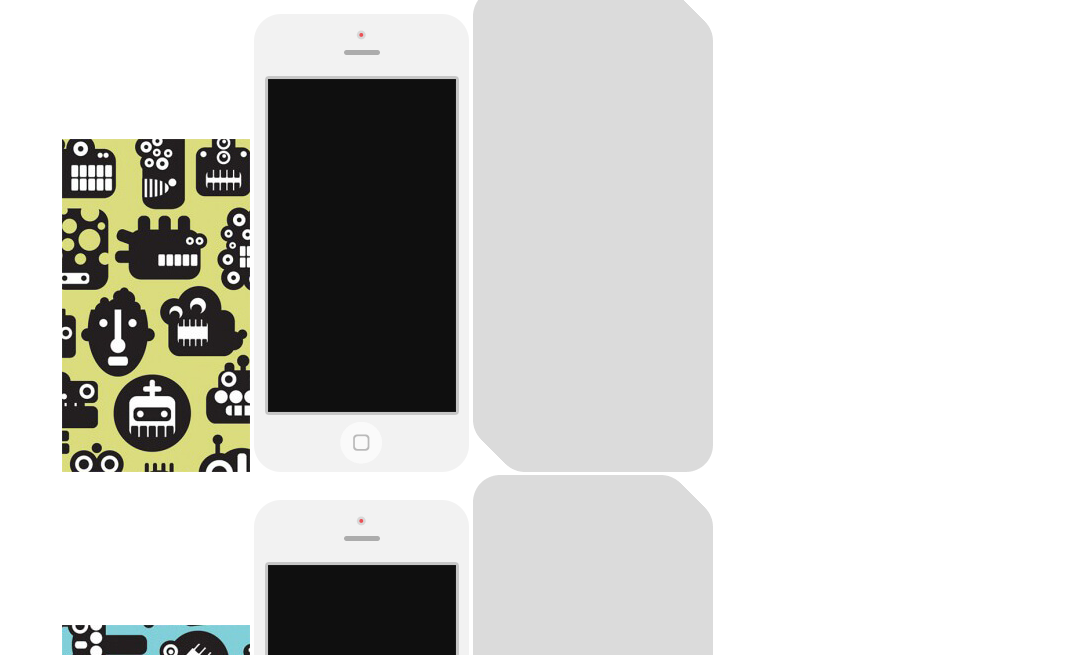
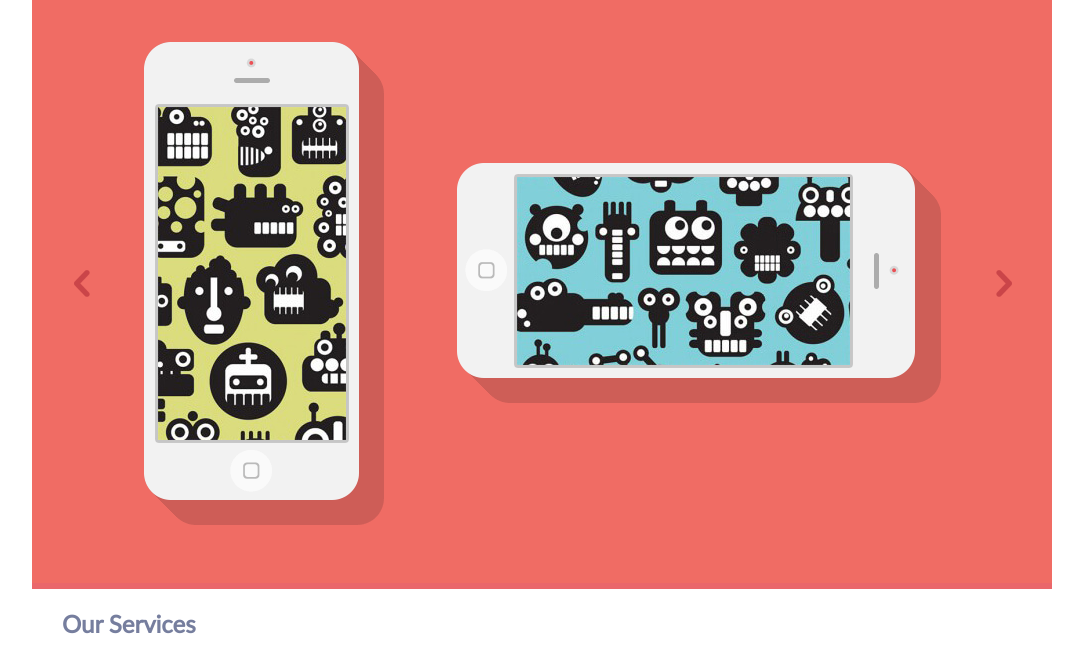
Before and after one commit to akrayushkin/singolo, a plain HTML site: page singolo1.html in a window 1280 px wide. Shown: the part 106-761 px from the top of the page, without its empty margins (98-1181 px from the left). Drawn offline with Linux system fonts and the light colour scheme.

Commit message:
feat: add slider style

```diff
--- a/singolo1.css
+++ b/singolo1.css
@@ -148,3 +148,97 @@ h6 {
 .main-nav__link--current {
   color: #f06c64;
 }
+
+.slider {
+  background-color: #f06c64;
+  border-bottom: 6px solid #ea676b;
+}
+
+.slider__content {
+  display: flex;
+  justify-content: space-between;
+  align-items: center;
+  min-height: 594px;
+  padding: 0 10px;
+}
+
+.slider__list {
+  display: block;
+  width: 100%;
+  margin: 0 54px;
+}
+
+.slider__item {
+  position: relative;
+
+  display: flex;
+  align-items: center;
+}
+
+.slider__img-box {
+  position: relative;
+}
+
+.slider__img-phone {
+  position: absolute;
+  z-index: 1;
+}
+
+.slider__img-screen {
+  position: absolute;
+  top: 65px;
+  left: 14px;
+  z-index: 2;
+}
+
+.slider__img-box--vertical {
+  margin-top: -2px;
+}
+
+.slider__img-box--horizontal {
+  margin-top: -6px;
+  margin-right: 124px;
+  margin-left: auto;
+
+  transform: rotate(90deg);
+}
+
+.slider__img-screen--horizontal {
+  top: 91px;
+}
+
+.slider__img-shadow--horizontal {
+  transform: scale(-1, 1);
+}
+
+.slider__img-phone--horizontal {
+  bottom: 2px;
+}
+
+.slider__arrow {
+  width: 16px;
+  height: 27px;
+  margin-top: -5px;
+}
+
+.slider__arrow:hover,
+.slider__arrow:focus {
+  background-color: rgba(242, 242, 242, 0.5);
+  outline: none;
+  cursor: pointer;
+}
+
+.slider__arrow:active {
+  opacity: 0.5;
+}
+
+.slider__arrow img {
+  z-index: -1;
+
+  max-width: none;
+}
+
+.slider__arrow-left {
+  order: -1;
+  margin-left: 2px;
+}
```
